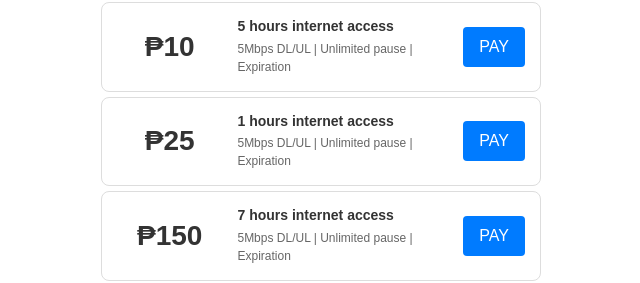
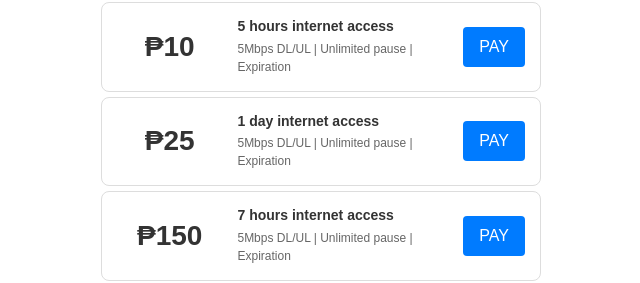
Before and after one commit to edgarembate/jjm-klcis, a plain HTML site: page index.html in a window 1280 px wide. Shown: the part 247-530 px from the top of the page, 319-959 px from the left. Drawn offline with nearby package versions, Linux system fonts and the light colour scheme; some packages are replaced by stand-ins of ours; a script that the page names is missing.

Commit message:
Update index.html

```diff
--- a/index.html
+++ b/index.html
@@ -132,7 +132,7 @@
             <div class="card-body">
               <div class="price">₱25</div>
               <div class="description">
-                <h5>1 hours internet access</h5>
+                <h5>1 day internet access</h5>
                 <p>5Mbps DL/UL | Unlimited pause | Expiration</p>
               </div>
               <div class="pay-button">
```
